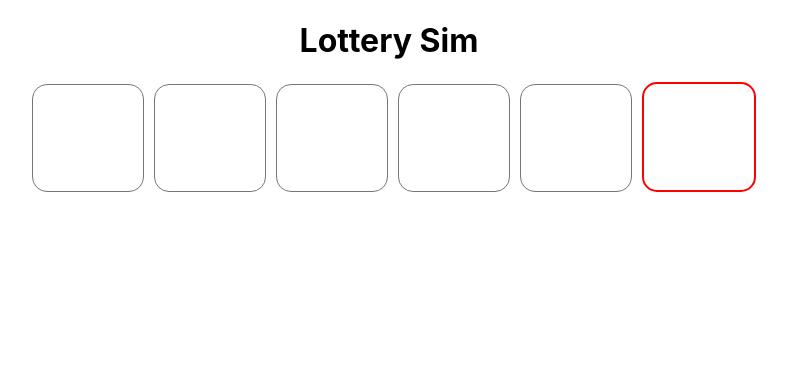
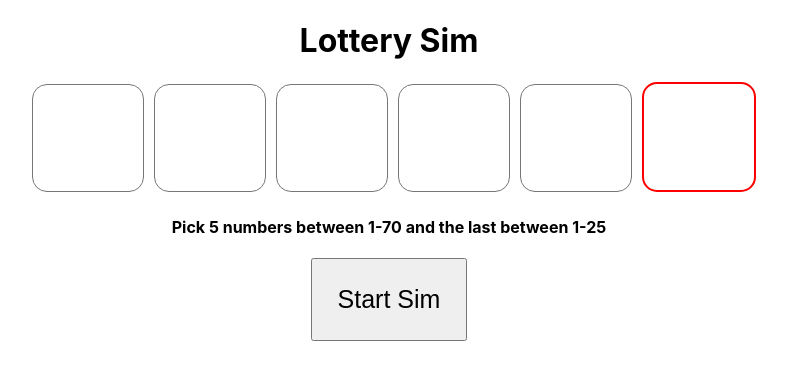
Before and after one commit to TamerMograbi/Lottery-Sim, a React (Create React App) app: page / in a window 1280 px wide. Shown: the top 380 px of the page, without its empty margins (251-1038 px from the left). Built offline with nearby package versions, Linux system fonts and the light colour scheme.

Commit message:
Add sim button

```diff
--- a/src/App.css
+++ b/src/App.css
@@ -1,3 +1,8 @@
 .App {
   text-align: center;
 }
+
+.simButton{
+  font-size: 25px;
+  padding: 25px;
+}
--- a/src/App.js
+++ b/src/App.js
@@ -27,12 +27,18 @@ function App() {
     return <LotteryNumber key={index} text={num} onNumChange={handleFuncs[index]} isMegaBall={false}/>
   })
 
+  function handleClick() {
+    console.log('I was clicked')
+  }
+
   return (
     <div className="App">
         <h1> Lottery Sim</h1>
       <div className="NumContainer">
         {mappedLotteryNumbers}
       </div>
+      <h4>Pick 5 numbers between 1-70 and the last between 1-25</h4>
+      <button className="simButton" onClick={handleClick}>Start Sim</button>
     </div>
   );
 }
```
